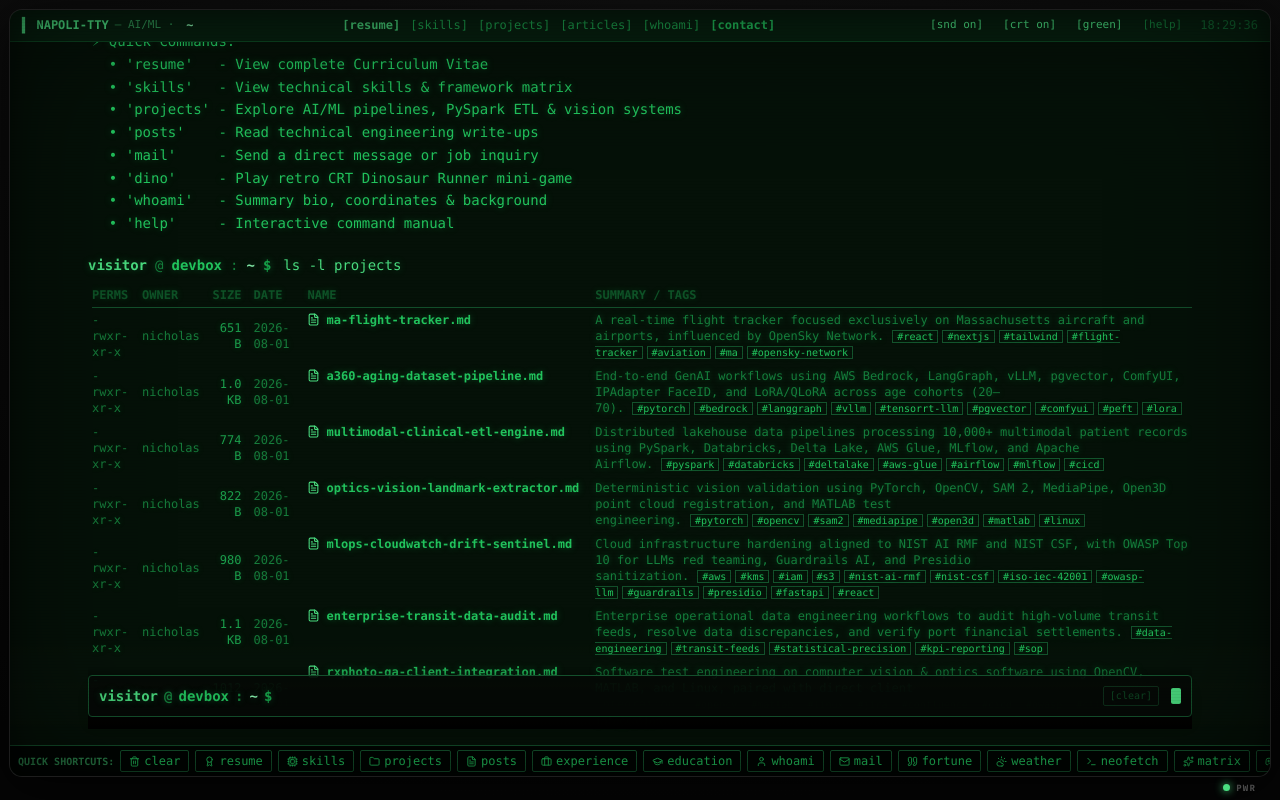
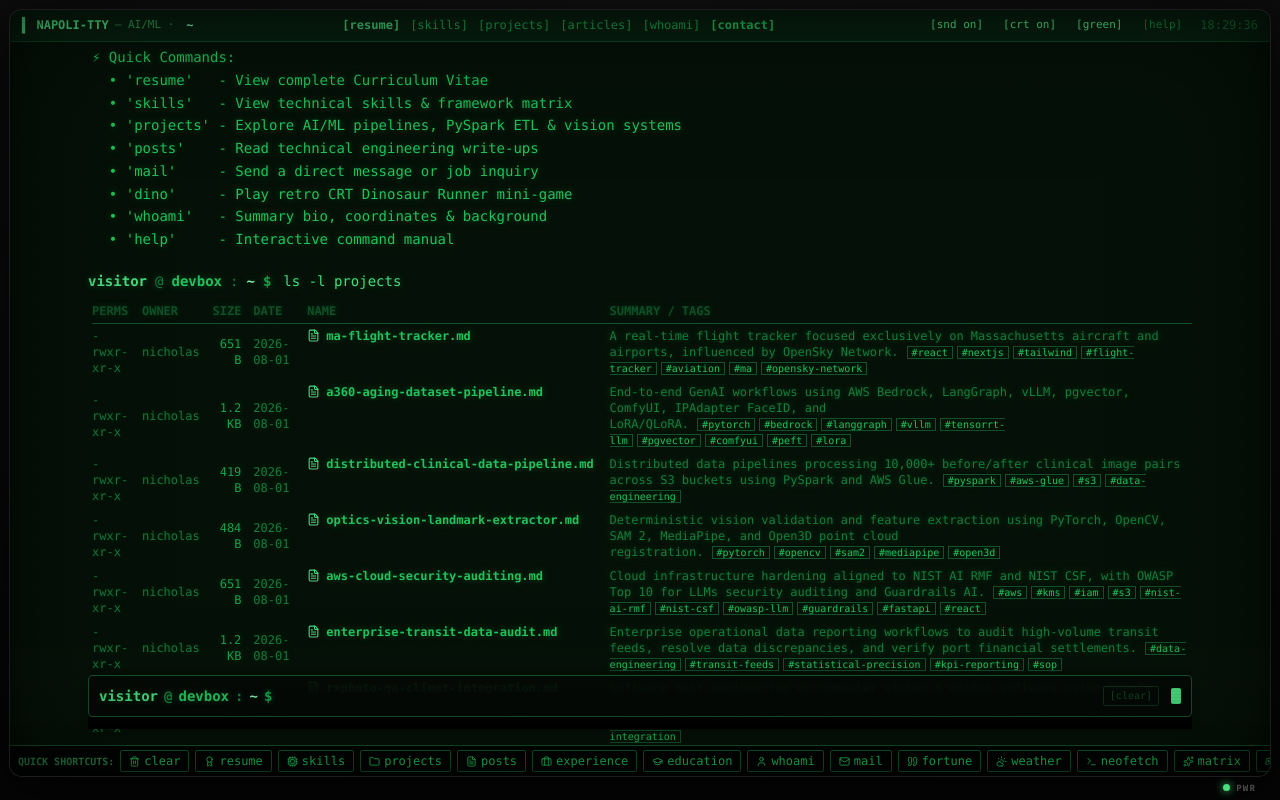
Before and after one commit to Cappuccino-san/TTY-Emulation.-Terminal-Style-dev-page, a React (Vite) app: page /config in a window 1280 px wide. Built offline with nearby package versions, Linux system fonts and the light colour scheme.

Commit message:
Audit projects to strictly match new resume

```diff
--- a/src/vfs/projectsData.ts
+++ b/src/vfs/projectsData.ts
@@ -32,40 +32,19 @@ export const PROJECTS: Project[] = [
     tags: ['pytorch', 'bedrock', 'langgraph', 'vllm', 'tensorrt-llm', 'pgvector', 'comfyui', 'peft', 'lora'],
     repo: 'https://github.com/cappuccino-san/a360-aging-pipeline',
     demo: 'https://linkedin.com/in/nicholas-napoli476',
-    summary: 'End-to-end GenAI workflows using AWS Bedrock, LangGraph, vLLM, pgvector, ComfyUI, IPAdapter FaceID, and LoRA/QLoRA across age cohorts (20–70).',
-    description: `# A360 Synthetic Aging & Compound GenAI Pipeline
-
-**Role**: AI/ML Workflow Engineer | Aesthetic360
-**Stack**: AWS Bedrock, LangGraph, Stability AI, vLLM, pgvector, ComfyUI, IPAdapter FaceID, PEFT (LoRA/QLoRA), PyTorch
-
----
-
-## Systems & Technical Implementation
-- **End-to-End GenAI Workflows**: Led software application development and training pipelines for end-to-end GenAI workflows using AWS Bedrock, LangGraph, and Stability AI, establishing deterministic fallback logic, tool calling, and self-correction loops.
-- **Low-Latency Model Inference & Vector Retrieval**: Implemented high-throughput, low-latency model inference using vLLM and quantized open-weight architectures, integrating pgvector hybrid semantic search and prompt caching for clinical workflows.
-- **Identity-Preserving Synthetic Aging Pipeline**: Engineered the A360 synthetic aging pipeline via ComfyUI, IPAdapter FaceID, and parameter-efficient fine-tuning (LoRA/QLoRA), utilizing advanced algorithms to generate identity-preserving clinical data across age cohorts (20–70).
-`
+    summary: 'End-to-end GenAI workflows using AWS Bedrock, LangGraph, vLLM, pgvector, ComfyUI, IPAdapter FaceID, and LoRA/QLoRA.',
+    description: `# A360 Synthetic Aging & Compound GenAI Pipeline\n\n**Role**: AI/ML Workflow Engineer | Aesthetic360\n**Stack**: AWS Bedrock, LangGraph, Step Functions, vLLM, pgvector, ComfyUI, IPAdapter FaceID, PEFT (LoRA/QLoRA), PyTorch\n\n---\n\n## Systems & Technical Implementation\n- **End-to-End GenAI Workflows**: Owned software application development and training pipelines for end-to-end GenAI workflows and agentic systems for clinical photo processing (cropping, upscaling, enhancement, background removal) using AWS Bedrock, LangGraph, and Step Functions, with per-stage validation checks gating each pipeline step.\n- **Real-Time Inference & Vector Retrieval**: Evaluated real-time inference stacks for background-removal pipelines — vLLM serving models including Amazon Titan and Stability AI, paired with pgvector hybrid search over S3 data, versus HuggingFace tooling — with retrieval supplying project context for clinical workflows.\n- **Identity-Preserving Synthetic Aging Pipeline**: Engineered the A360 synthetic aging pipeline via ComfyUI, IPAdapter FaceID, and parameter-efficient fine-tuning (LoRA/QLoRA) via single-GPU fine-tuning to generate identity-consistent synthetic portraits across age cohorts (20–70), validated by visual inspection at 5-year intervals.`
   },
   {
-    slug: 'multimodal-clinical-etl-engine',
-    filename: 'multimodal-clinical-etl-engine.md',
-    name: 'Distributed Big Data Lakehouse & Retraining Pipeline',
+    slug: 'distributed-clinical-data-pipeline',
+    filename: 'distributed-clinical-data-pipeline.md',
+    name: 'Distributed Clinical Data Pipeline',
     status: 'SHIPPED',
     stars: 215,
-    tags: ['pyspark', 'databricks', 'deltalake', 'aws-glue', 'airflow', 'mlflow', 'cicd'],
+    tags: ['pyspark', 'aws-glue', 's3', 'data-engineering'],
     repo: 'https://github.com/cappuccino-san/clinical-etl-spark',
-    summary: 'Distributed lakehouse data pipelines processing 10,000+ multimodal patient records using PySpark, Databricks, Delta Lake, AWS Glue, MLflow, and Apache Airflow.',
-    description: `# Distributed Big Data Lakehouse & Retraining Pipeline
-
-**Role**: AI/ML Workflow Engineer | Aesthetic360
-**Stack**: PySpark, Databricks, Delta Lake, AWS Glue, MLflow, Apache Airflow, GitHub Actions CI/CD
-
----
-
-## Systems & Technical Implementation
-- **Distributed Lakehouse Pipelines**: Architected distributed lakehouse data pipelines leveraging Big Data technologies (PySpark, Databricks, Delta Lake, AWS Glue) to process, clean, and transform 10,000+ multimodal patient records with strict ACID transactional guarantees.
-- **Model Lifecycle Tracking & Automated Retraining**: Standardized model lifecycle tracking via MLflow; automated DAG task scheduling and retraining pipelines using Apache Airflow and GitHub Actions CI/CD for continuous, zero-downtime deployment.
-`
+    summary: 'Distributed data pipelines processing 10,000+ before/after clinical image pairs across S3 buckets using PySpark and AWS Glue.',
+    description: `# Distributed Clinical Data Pipeline\n\n**Role**: AI/ML Workflow Engineer | Aesthetic360\n**Stack**: PySpark, AWS Glue, Amazon S3, Big Data\n\n---\n\n## Systems & Technical Implementation\n- **Distributed Data Pipelines**: Architected distributed data pipelines leveraging Big Data technologies (PySpark, AWS Glue) to process, clean, and transform 10,000+ before/after clinical image pairs across S3 buckets and real-time data.`
   },
   {
     slug: 'optics-vision-landmark-extractor',
@@ -73,42 +52,21 @@ export const PROJECTS: Project[] = [
     name: 'Deterministic Vision Validation & 3D LiDAR Registration',
     status: 'ACTIVE',
     stars: 480,
-    tags: ['pytorch', 'opencv', 'sam2', 'mediapipe', 'open3d', 'matlab', 'linux'],
+    tags: ['pytorch', 'opencv', 'sam2', 'mediapipe', 'open3d'],
     repo: 'https://github.com/cappuccino-san/optics-vision-extractor',
-    summary: 'Deterministic vision validation using PyTorch, OpenCV, SAM 2, MediaPipe, Open3D point cloud registration, and MATLAB test engineering.',
-    description: `# Deterministic Vision Validation & 3D LiDAR Registration
-
-**Role**: AI/ML Workflow Engineer (Aesthetic360) & QA / Integration (Rx Photo)
-**Stack**: PyTorch, OpenCV, SAM 2, MediaPipe, Open3D, 3D LiDAR, MATLAB, Linux, JIRA, Confluence
-
----
-
-## Systems & Technical Implementation
-- **Optics-Aligned Feature Extraction & Boundary Tracking**: Built deterministic vision validation and optics-aligned feature extraction pipelines using PyTorch, OpenCV, SAM 2, and MediaPipe for landmark boundary tracking and 3D LiDAR point cloud registration (Open3D).
-- **Software Test Engineering & Defect Isolation**: Executed software test engineering, automated defect isolation, and requirements management (JIRA, Confluence) on computer vision & optics software using OpenCV, MATLAB, and Linux, accelerating engineering patch cycles.
-`
+    summary: 'Deterministic vision validation and feature extraction using PyTorch, OpenCV, SAM 2, MediaPipe, and Open3D point cloud registration.',
+    description: `# Deterministic Vision Validation & 3D LiDAR Registration\n\n**Role**: AI/ML Workflow Engineer | Aesthetic360\n**Stack**: PyTorch, OpenCV, SAM 2, MediaPipe, Open3D, 3D LiDAR\n\n---\n\n## Systems & Technical Implementation\n- **Optics-Aligned Feature Extraction & Boundary Tracking**: Built deterministic vision validation and optics-aligned feature extraction pipelines using PyTorch, OpenCV, SAM 2, and MediaPipe for landmark boundary tracking and 3D LiDAR point cloud registration (Open3D).`
   },
   {
-    slug: 'mlops-cloudwatch-drift-sentinel',
-    filename: 'mlops-cloudwatch-drift-sentinel.md',
-    name: 'AWS Cloud Security, NIST AI RMF & AI Red Teaming',
+    slug: 'aws-cloud-security-auditing',
+    filename: 'aws-cloud-security-auditing.md',
+    name: 'AWS Cloud Security & AI Auditing Workflow',
     status: 'SHIPPED',
     stars: 190,
-    tags: ['aws', 'kms', 'iam', 's3', 'nist-ai-rmf', 'nist-csf', 'iso-iec-42001', 'owasp-llm', 'guardrails', 'presidio', 'fastapi', 'react'],
+    tags: ['aws', 'kms', 'iam', 's3', 'nist-ai-rmf', 'nist-csf', 'owasp-llm', 'guardrails', 'fastapi', 'react'],
     repo: 'https://github.com/cappuccino-san/mlops-drift-sentinel',
-    summary: 'Cloud infrastructure hardening aligned to NIST AI RMF and NIST CSF, with OWASP Top 10 for LLMs red teaming, Guardrails AI, and Presidio sanitization.',
-    description: `# AWS Cloud Security, NIST AI RMF & AI Red Teaming
-
-**Role**: AI/ML Workflow Engineer | Aesthetic360
-**Stack**: AWS (IAM, KMS, S3), NIST AI RMF, NIST CSF, OWASP Top 10 for LLMs, Guardrails AI, Presidio, FastAPI, React
-
----
-
-## Systems & Technical Implementation
-- **AWS Infrastructure Hardening**: Hardened AWS cloud infrastructure with IAM least-privilege policies, KMS envelope encryption, and S3 controls aligned to NIST AI RMF, NIST CSF, and aerospace-grade engineering standards.
-- **AI Red Teaming & Privacy Sanitization**: Conducted AI red teaming and security auditing adhering to OWASP Top 10 for LLMs; implemented Guardrails AI and Microsoft Presidio for automated PHI/PII sanitization across full-stack FastAPI and React applications.
-- **Vulnerability Assessments**: Supported executive engineering initiatives and model-based systems engineering alignments, conducting CI/CD configuration and OWASP vulnerability assessments across production software source code.
-`
+    summary: 'Cloud infrastructure hardening aligned to NIST AI RMF and NIST CSF, with OWASP Top 10 for LLMs security auditing and Guardrails AI.',
+    description: `# AWS Cloud Security & AI Auditing Workflow\n\n**Role**: AI/ML Workflow Engineer | Aesthetic360\n**Stack**: AWS (IAM, KMS, S3), NIST AI RMF, NIST CSF, OWASP Top 10 for LLMs, Guardrails AI, FastAPI, React\n\n---\n\n## Systems & Technical Implementation\n- **AWS Infrastructure Hardening**: Hardened AWS cloud infrastructure with IAM least-privilege policies, KMS envelope encryption, and S3 controls aligned to NIST AI RMF, NIST CSF, and defense-in-depth design principles.\n- **AI Security Auditing**: Conducted security auditing adhering to OWASP Top 10 for LLMs; implemented Guardrails AI input/output checks across full-stack FastAPI and React applications.`
   },
   {
     slug: 'enterprise-transit-data-audit',
@@ -118,20 +76,8 @@ export const PROJECTS: Project[] = [
     stars: 175,
     tags: ['data-engineering', 'transit-feeds', 'statistical-precision', 'kpi-reporting', 'sop'],
     repo: 'https://github.com/cappuccino-san/transit-data-audit',
-    summary: 'Enterprise operational data engineering workflows to audit high-volume transit feeds, resolve data discrepancies, and verify port financial settlements.',
-    description: `# Enterprise Operational Data Engineering & Audit Workflow
-
-**Role**: Sales Relationship Coordinator | BOC International
-**Stack**: Operational Data Engineering, Transit Feeds, KPI Reporting, Statistical Reconciliation, SOP Development
-
----
-
-## Systems & Technical Implementation
-- **High-Volume Transit Audit & Reconciliation**: Directed enterprise operational data engineering workflows to audit high-volume transit feeds, resolve data discrepancies, and verify port financial settlements with strict statistical precision.
-- **Enterprise Client KPI Reporting**: Owned daily, weekly, and monthly transit KPI reporting across enterprise client portfolios, ensuring SLA adherence and automated data delivery for logistics operations.
-- **Strategic Route Research**: Conducted lane feasibility and trade route research across foreign and domestic logistics partners, synthesizing market intelligence to guide strategic routing and business expansion.
-- **Operational SOPs & Payment Settlements**: Standardized account tracking systems, operational SOPs, and inbound port container payment settlements, serving as primary escalation point for client inquiry resolution.
-`
+    summary: 'Enterprise operational data reporting workflows to audit high-volume transit feeds, resolve data discrepancies, and verify port financial settlements.',
+    description: `# Enterprise Operational Data Engineering & Audit Workflow\n\n**Role**: Sales Relationship Coordinator | BOC International\n**Stack**: Operational Data Reporting, Transit Feeds, KPI Reporting, Statistical Reconciliation, SOP Development\n\n---\n\n## Systems & Technical Implementation\n- **High-Volume Transit Audit & Reconciliation**: Ran operational data reporting workflows to audit high-volume transit feeds, resolve data discrepancies, and verify port financial settlements for enterprise clients with strict statistical precision.\n- **Enterprise Client KPI Reporting**: Owned daily, weekly, and monthly transit Key Performance Indicators reporting across enterprise client portfolios, ensuring Service-Level Agreement adherence and automated data delivery for logistics operations.\n- **Strategic Route Research**: Conducted lane feasibility and trade route research across foreign and domestic logistics partners, synthesizing market intelligence to guide strategic routing and business expansion.\n- **Operational SOPs & Payment Settlements**: Standardized account tracking systems, operational SOPs, and inbound port container payment settlements, serving as primary escalation point for client inquiry resolution.`
   },
   {
     slug: 'rxphoto-qa-client-integration',
@@ -142,17 +88,6 @@ export const PROJECTS: Project[] = [
     tags: ['opencv', 'matlab', 'linux', 'jira', 'confluence', 'cicd', 'owasp', 'client-integration'],
     repo: 'https://github.com/cappuccino-san/cv-qa-integration',
     summary: 'Software test engineering on computer vision & optics software using OpenCV, MATLAB, and Linux, paired with direct client integration.',
-    description: `# Computer Vision Test Engineering & Client Integration
-
-**Role**: Project Liaison / QA & Integration | Rx Photo
-**Stack**: OpenCV, MATLAB, Linux, JIRA, Confluence, CI/CD, OWASP, Client Workflow Troubleshooting
-
----
-
-## Systems & Technical Implementation
-- **Software Test Engineering & Defect Isolation**: Executed software test engineering, automated defect isolation, and requirements management (JIRA, Confluence) on computer vision & optics software using OpenCV, MATLAB, and Linux, accelerating engineering patch cycles.
-- **CI/CD & OWASP Vulnerability Assessments**: Supported executive engineering initiatives and model-based systems engineering alignments, conducting CI/CD configuration and OWASP vulnerability assessments across production software source code.
-- **Enterprise Client Workflow Troubleshooting**: Interfaced directly with enterprise clients via phone to validate credit card processing workflows, troubleshoot integration blockers, and train end users on core software functionality.
-`
+    description: `# Computer Vision Test Engineering & Client Integration\n\n**Role**: Project Liaison / QA & Integration | Rx Photo\n**Stack**: OpenCV, MATLAB, Linux, JIRA, Confluence, CI/CD, OWASP, Client Workflow Troubleshooting\n\n---\n\n## Systems & Technical Implementation\n- **Software Test Engineering & Defect Isolation**: Executed software test engineering, automated defect isolation, and requirements management (JIRA, Confluence) on computer vision & optics software using OpenCV, MATLAB, and Linux, accelerating engineering patch cycles.\n- **CI/CD & OWASP Vulnerability Assessments**: Supported executive engineering initiatives and model-based systems engineering alignments through Cross-Functional Collaboration, conducting CI/CD configuration and OWASP vulnerability assessments across production software source code.\n- **Enterprise Client Workflow Troubleshooting**: Interfaced directly with enterprise clients via phone to validate credit card processing workflows, troubleshoot integration blockers, and train end users on core software functionality.`
   }
 ];
```
